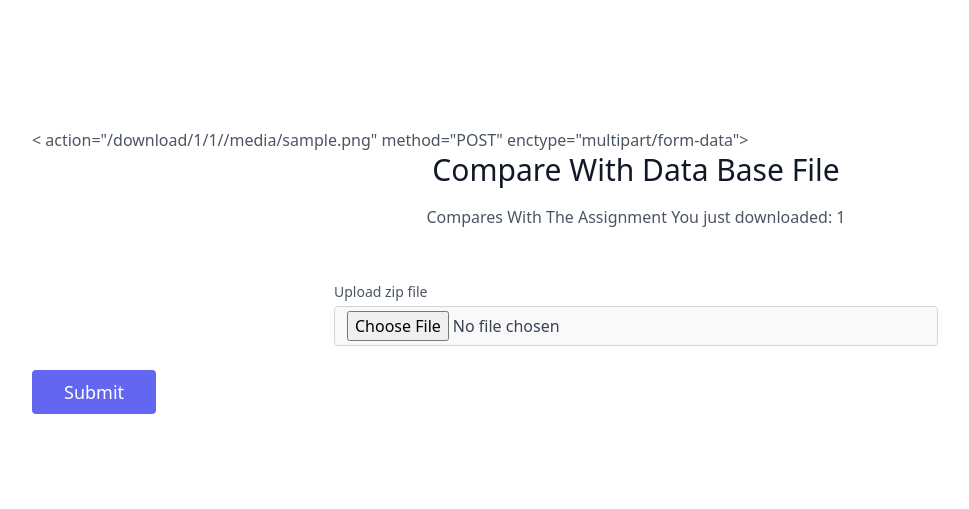
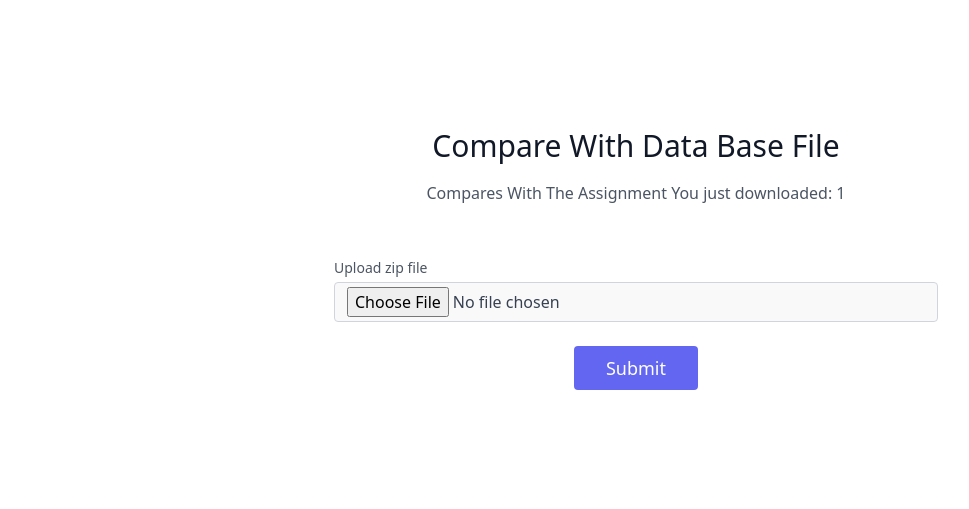
Before and after one commit to AtharvaMutsaddi/COEP-Hackathon-PlagCheck, a Flask app: template templates/dbcompare.html in a window 1280 px wide. Shown: the part 96-605 px from the top of the page, without its empty margins (4-973 px from the left). Run offline with Flask 3, Linux system fonts and the light colour scheme; the template is opened without the code that fills it: most values are stand-ins (such as "Sample title", 1, 10 or a date in 2020); parts of the project's set-up code (start-up, migrations or seed data) failed here and were passed over.

Commit message:
thank you :)

```diff
--- a/templates/dbcompare.html
+++ b/templates/dbcompare.html
@@ -3,7 +3,7 @@
 {% block content %}
 <section class="text-gray-600 body-font relative bg-white">
     <div class="container px-5 py-24 mx-auto">
-        < action="/download/{{ assignment_id }}/{{ owner_id }}/{{ file_name }}" method="POST" enctype="multipart/form-data"> <!-- Added form element -->
+        <form action="/download/{{ assignment_id }}/{{ owner_id }}/{{ file_name }}" method="POST" enctype="multipart/form-data"> <!-- Added form element -->
             <div class="flex flex-col text-center w-full mb-12">
                 <h1 class="sm:text-3xl text-2xl font-medium title-font mb-4 text-gray-900">Compare With Data Base File
                 </h1>
@@ -22,7 +22,7 @@
                     </div>
                 </div>
             </div>
-            <div>
+            <div class="flex justify-center">
                 <button type="submit"
                     class="mx-auto mt-6 text-white bg-indigo-500 border-0 py-2 px-8 focus:outline-none hover:bg-indigo-600 rounded text-lg">Submit</button>
             </div>
```
